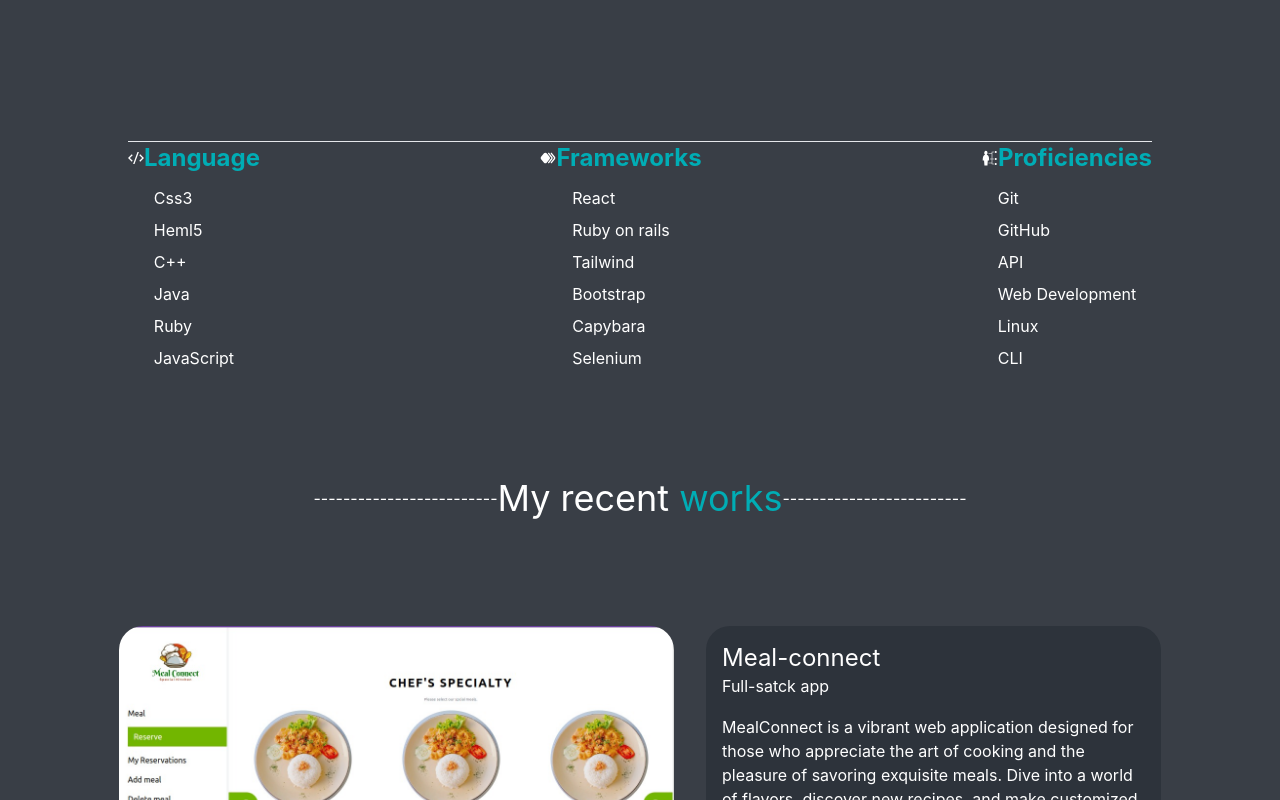
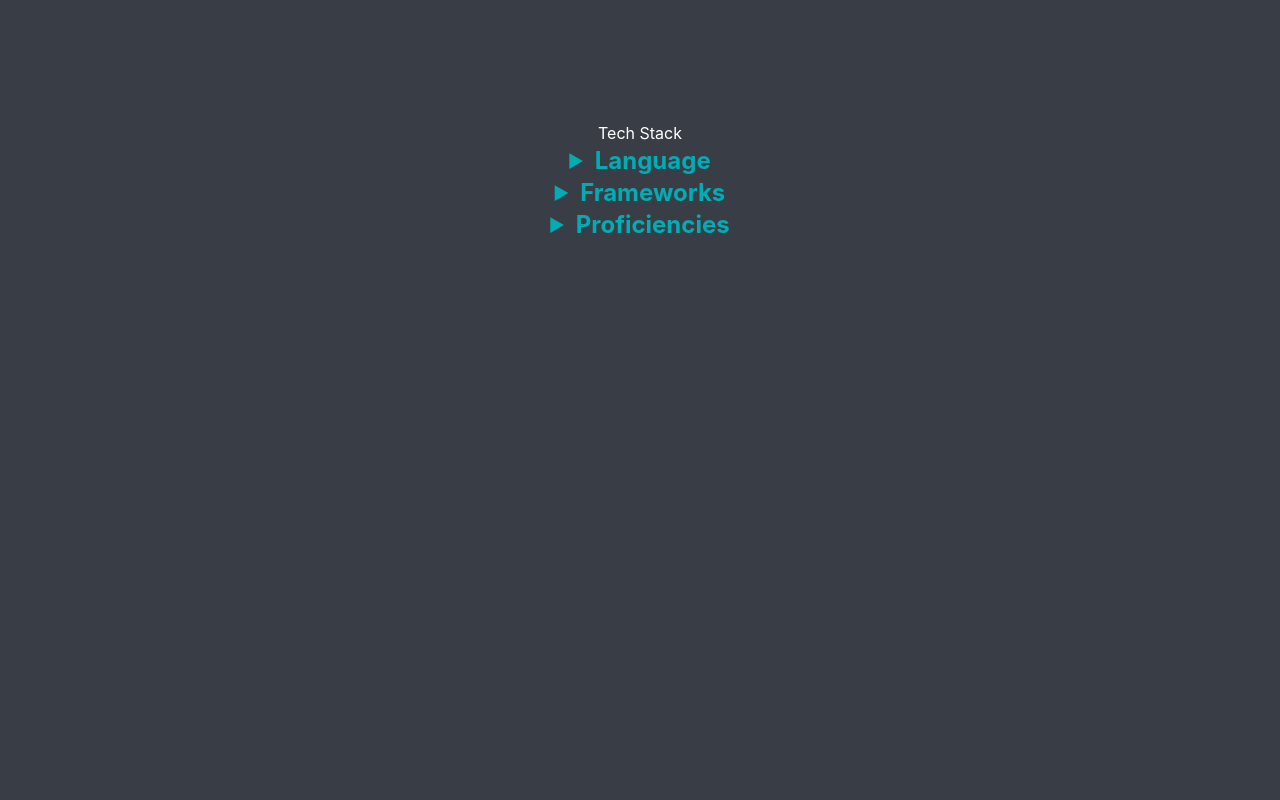
Before and after one commit to BranBayou/portfolio, a React (Create React App) app: page / in a window 1280 px wide. Shown: the part 1540-2340 px from the top of the page. Built offline with nearby package versions, Linux system fonts and the light colour scheme.

Commit message:
Add all tech stack icons

```diff
--- a/src/components/Headline/Headline.jsx
+++ b/src/components/Headline/Headline.jsx
@@ -5,7 +5,7 @@ import ProfilePhoto from './ProfilePhoto';
 
 function Headline() {
   return (
-    <div className="h-full md:w-10/12 mx-auto flex flex-col-reverse md:flex-row items-center justify-center relative">
+    <div className="h-full pt-8 md:pt-0 md:w-10/12 mx-auto flex flex-col-reverse md:flex-row items-center justify-center relative">
       <Intro />
       <ProfilePhoto />
     </div>
--- a/src/components/Skills.jsx
+++ b/src/components/Skills.jsx
@@ -1,9 +1,11 @@
 import React from 'react';
 import SkillsList from './Skills/SkillsList';
+import TechStackIntro from './Skills/TechStackIntro';
 
 const Skills = () => {
   return (
-    <div id="skills" className="">
+    <div id="skills" className="w-10/12 mx-auto flex flex-col">
+      <TechStackIntro />
       <SkillsList />
     </div>
   );
--- a/src/components/Skills/SkillsList.jsx
+++ b/src/components/Skills/SkillsList.jsx
@@ -1,54 +1,55 @@
 import React from 'react';
-import { RiCodeSSlashFill } from "react-icons/ri";
-import { TbKeyframesFilled } from "react-icons/tb";
-import { GiSkills } from "react-icons/gi";
-
+import { FaHtml5, FaReact, FaBootstrap, FaSass, FaLinux, FaGitAlt, FaGithub, FaJava } from "react-icons/fa";
+import { IoLogoCss3, IoLogoJavascript } from "react-icons/io";
+import { SiTailwindcss, SiRubyonrails } from "react-icons/si";
+import { DiRuby } from "react-icons/di";
+import { BiLogoPostgresql } from "react-icons/bi";
+import { PiFileSql } from "react-icons/pi";
+import { TbBrandCpp } from "react-icons/tb";
 
 const SkillsList = () => {
   return (
-    <div className="h-1/2 w-4/5 mx-auto flex items-center justify-between border-t mt-5">
-      <div className="flex flex-col items-center">
-        <div className="flex items-center">
-          <RiCodeSSlashFill />
-          <p className="text-aquab text-2xl font-bold">Language</p>
-        </div>
+    <div className="h-screen w-4/5 mx-auto flex flex-col">
+      <details className="flex flex-col items-center">
+        <summary className="text-aquab text-2xl font-bold">
+          Language
+        </summary>
         <ul className="py-2">
-          <li className="py-1 hover:border-b">Css3</li>
-          <li className="py-1 hover:border-b">Heml5</li>
-          <li className="py-1 hover:border-b">C++</li>
-          <li className="py-1 hover:border-b">Java</li>
-          <li className="py-1 hover:border-b">Ruby</li>
-          <li className="py-1 hover:border-b">JavaScript</li>
+          <li className="py-1 hover:border-b"><IoLogoCss3 /></li>
+          <li className="py-1 hover:border-b"><FaHtml5 /></li>
+          <li className="py-1 hover:border-b"><TbBrandCpp /></li>
+          <li className="py-1 hover:border-b"><FaJava /></li>
+          <li className="py-1 hover:border-b"><DiRuby /></li>
+          <li className="py-1 hover:border-b"><IoLogoJavascript /></li>
+          <li className="py-1 hover:border-b"><BiLogoPostgresql /></li>
+          <li className="py-1 hover:border-b"><PiFileSql /></li>
         </ul>
-      </div>
-      <div className="flex flex-col items-center">
-        <div className="flex items-center">
-          <TbKeyframesFilled />
-          <p className="text-aquab text-2xl font-bold">Frameworks</p>
-        </div>
+      </details>
+      <details className="flex flex-col items-center">
+        <summary className="text-aquab text-2xl font-bold">
+          Frameworks
+        </summary>
         <ul className="py-2">
-          <li className="py-1 hover:border-b">React</li>
-          <li className="py-1 hover:border-b">Ruby on rails</li>
-          <li className="py-1 hover:border-b">Tailwind</li>
-          <li className="py-1 hover:border-b">Bootstrap</li>
-          <li className="py-1 hover:border-b">Capybara</li>
-          <li className="py-1 hover:border-b">Selenium</li>
+          <li className="py-1 hover:border-b"><FaReact /></li>
+          <li className="py-1 hover:border-b"><SiRubyonrails /></li>
+          <li className="py-1 hover:border-b"><SiTailwindcss /></li>
+          <li className="py-1 hover:border-b"><FaBootstrap /></li>
+          <li className="py-1 hover:border-b"><FaSass /></li>
         </ul>
-      </div>
-      <div className="flex flex-col items-center">
-        <div className="flex items-center">
-          <GiSkills />
-          <p className="text-aquab text-2xl font-bold">Proficiencies</p>
-        </div>
+      </details>
+      <details className="flex flex-col items-center">
+        <summary className="text-aquab text-2xl font-bold">
+          Proficiencies
+        </summary>
         <ul className="py-2">
-            <li className="py-1 hover:border-b">Git</li>
-            <li className="py-1 hover:border-b">GitHub</li>
+            <li className="py-1 hover:border-b"><FaGitAlt /></li>
+            <li className="py-1 hover:border-b"><FaGithub /></li>
             <li className="py-1 hover:border-b">API</li>
             <li className="py-1 hover:border-b">Web Development</li>
-            <li className="py-1 hover:border-b">Linux</li>
+            <li className="py-1 hover:border-b"><FaLinux /></li>
             <li className="py-1 hover:border-b">CLI</li>
           </ul>
-      </div>
+      </details>
     </div>
   );
 };
--- /dev/null
+++ b/src/components/Skills/TechStackIntro.jsx
@@ -0,0 +1,11 @@
+import React from 'react'
+
+const TechStackIntro = () => {
+  return (
+    <div className="self-center">
+      <h1>Tech Stack</h1>
+    </div>
+  );
+};
+
+export default TechStackIntro;
--- a/src/components/Skills/TechStacks.jsx
+++ /dev/null
@@ -1,51 +0,0 @@
-import React from 'react'
-import { FaHtml5 } from "react-icons/fa";
-import { IoLogoCss3 } from "react-icons/io";
-import { IoLogoJavascript } from "react-icons/io";
-import { FaReact } from "react-icons/fa";
-import { FaBootstrap } from "react-icons/fa";
-import { FaSass } from "react-icons/fa";
-import { SiTailwindcss } from "react-icons/si";
-
-import { DiRuby } from "react-icons/di";
-import { DiPostgresql } from "react-icons/di";
-import { SiRubyonrails } from "react-icons/si";
-import { BiLogoPostgresql } from "react-icons/bi";
-import { PiFileSql } from "react-icons/pi";
-import { FaJava } from "react-icons/fa";
-import { TbBrandCpp } from "react-icons/tb";
-
-import { FaGithub } from "react-icons/fa";
-import { FaGitAlt } from "react-icons/fa";
-import { FaLinux } from "react-icons/fa";
-
-
-
-const TechStacks = () => {
-  return (
-    <div>
-      <FaHtml5 />
-      <IoLogoCss3 />
-      <IoLogoJavascript />
-      <FaReact />
-      <FaBootstrap />
-      <FaSass />
-      <SiTailwindcss />
-
-      <DiRuby />
-      <DiPostgresql />
-      <SiRubyonrails />
-      <BiLogoPostgresql />
-      <PiFileSql />
-      <FaJava />
-      <TbBrandCpp />
-
-      <FaGithub />
-      <FaGitAlt />
-      <FaLinux />
-
-    </div>
-  );
-};
-
-export default TechStacks;
```
